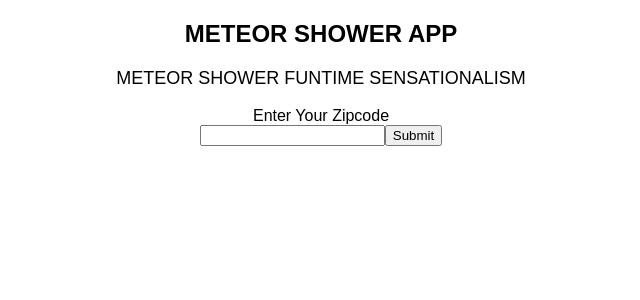
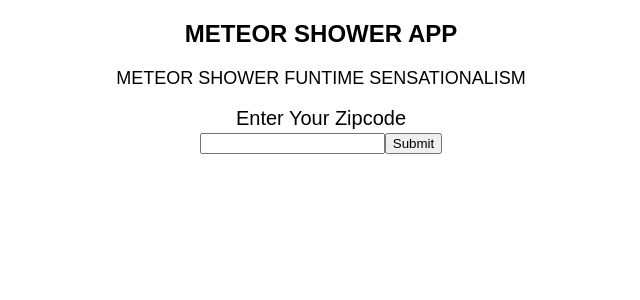
Before and after one commit to joyzoso/MeteorShowerReact, a React (Create React App) app: page / in a window 1280 px wide. Shown: the top 300 px of the page, without its empty margins (319-959 px from the left). Built offline with nearby package versions, Linux system fonts and the light colour scheme.

Commit message:
create user input for zipcode

```diff
--- a/src/App.css
+++ b/src/App.css
@@ -20,6 +20,7 @@
 
 .input {
   text-align: center;
+  font-size: 20px;
 }
 
 @keyframes App-logo-spin {
--- a/src/App.js
+++ b/src/App.js
@@ -12,7 +12,6 @@ class App extends Component {
             METEOR SHOWER FUNTIME SENSATIONALISM
           </p>
         </div>
-          <p className="input"></p>
           <UserInput/>
     </div>
 
```
